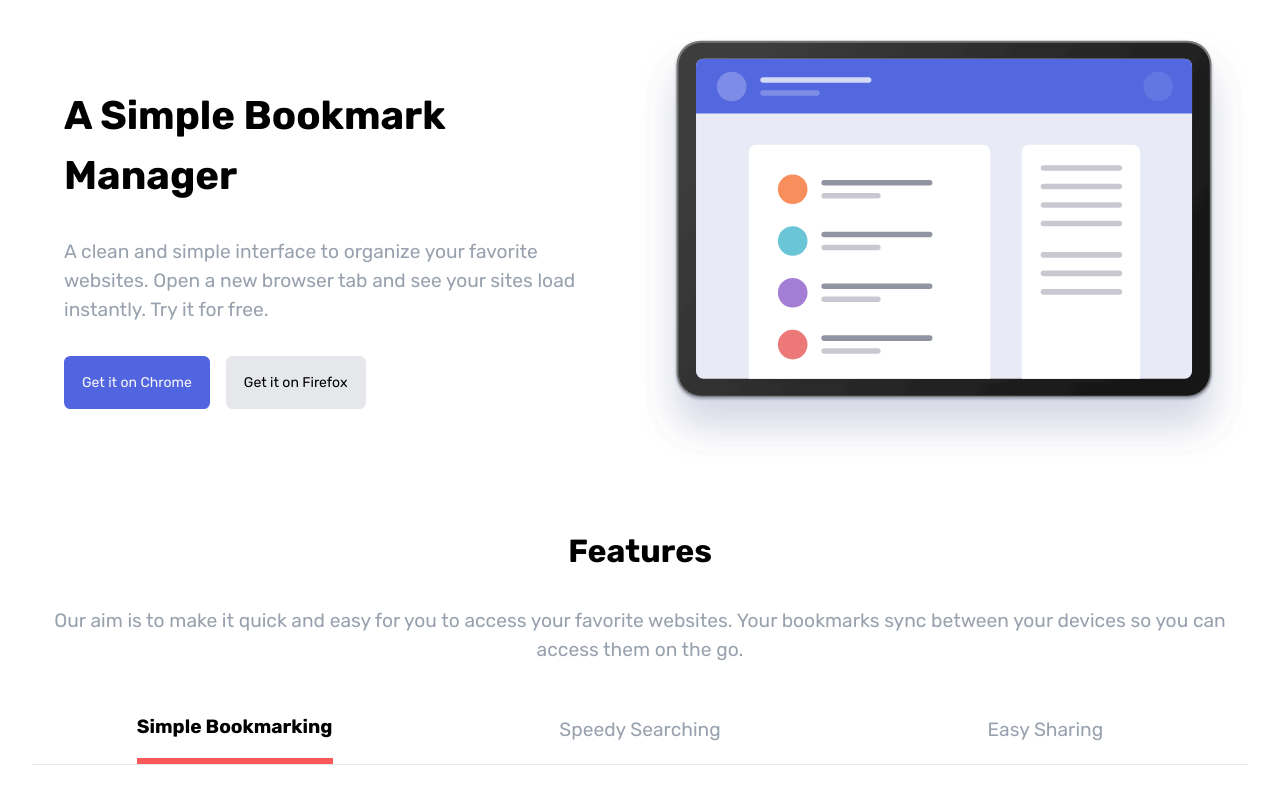
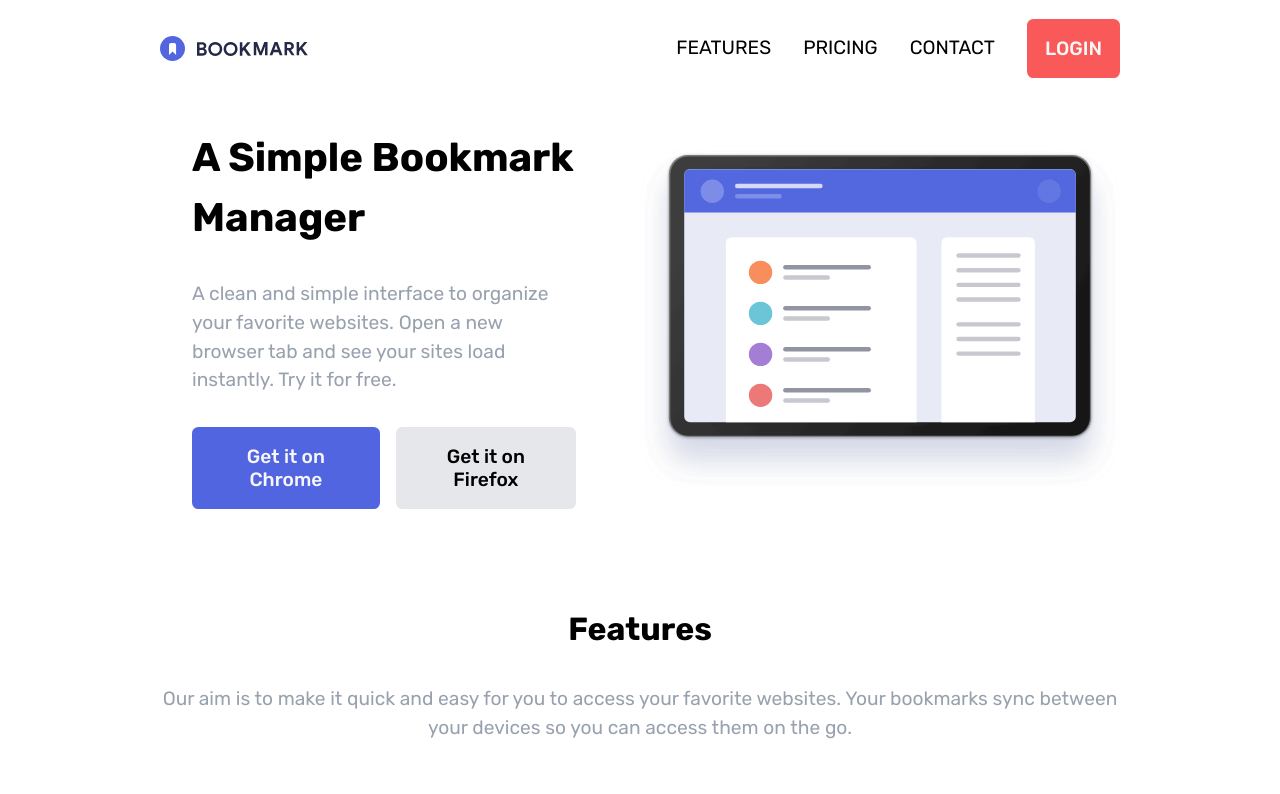
Before and after one commit to otrocadev/ita-sprint-5-bookmarks-with-angular, an Angular app: page / in a window 1280 px wide. Shown: the top 794 px of the page. Built offline with nearby package versions, Linux system fonts and the light colour scheme.

Commit message:
feat: add header component with desktop navigation menu

```diff
--- a/src/app/app.component.html
+++ b/src/app/app.component.html
@@ -1,3 +1,4 @@
+<app-header></app-header>
 <app-hero></app-hero>
 <app-features></app-features>
 <app-download-extension></app-download-extension>
--- a/src/app/app.component.ts
+++ b/src/app/app.component.ts
@@ -3,6 +3,7 @@
 import { FeaturesComponent } from './sections/features/features.component';
 import { DownloadExtensionComponent } from './sections/download-extension/download-extension.component';
 import { FaqsComponent } from './sections/faqs/faqs.component';
+import { HeaderComponent } from './sections/header/header.component';
 
 @Component({
   selector: 'app-root',
@@ -11,6 +12,7 @@
     FeaturesComponent,
     DownloadExtensionComponent,
     FaqsComponent,
+    HeaderComponent,
   ],
   templateUrl: './app.component.html',
   styleUrl: './app.component.css',
--- a/src/app/atoms/button/button.component.css
+++ b/src/app/atoms/button/button.component.css
@@ -1,7 +1,8 @@
 button {
   text-decoration: none;
   display: inline-block;
-  font-size: 14px;
+  font-weight: 500;
+  font-size: 1.2rem;
   padding: 1rem;
   border-radius: 0.4rem;
   border: 2px solid var(--principal-color);
--- /dev/null
+++ b/src/app/molecules/desktop-menu/desktop-menu.component.css
@@ -0,0 +1,15 @@
+#main-menu {
+  display: flex;
+  align-items: center;
+  justify-content: center;
+  gap: 2rem;
+
+  @media only screen and (max-width: 720px) {
+    display: none;
+  }
+
+  a {
+    text-decoration: none;
+    color: var(--text-primary-color);
+  }
+}
--- /dev/null
+++ b/src/app/molecules/desktop-menu/desktop-menu.component.html
@@ -0,0 +1,8 @@
+<nav id="main-menu">
+  <a href="#features">FEATURES</a>
+  <a href="#">PRICING</a>
+  <a href="#">CONTACT</a>
+  <a href="#" id="login-btn">
+    <app-button buttonType="secondary-btn">LOGIN</app-button>
+  </a>
+</nav>
--- /dev/null
+++ b/src/app/sections/header/header.component.css
@@ -0,0 +1,18 @@
+header {
+  position: fixed;
+  width: 100%;
+  background-color: var(--bg-color);
+  padding: 3rem 2rem;
+  display: flex;
+  align-items: center;
+  justify-content: space-between;
+  max-height: 2rem;
+  max-width: 1024px;
+  margin: auto;
+
+  @media only screen and (min-width: 720px) {
+    #bgr-logo {
+      display: none;
+    }
+  }
+}
--- /dev/null
+++ b/src/app/sections/header/header.component.html
@@ -0,0 +1,29 @@
+<header>
+  <a id="main-logo" href="#">
+    <img src="img/logo-bookmark.svg" alt="Bookmark logo for the header" />
+  </a>
+  <app-desktop-menu></app-desktop-menu>
+  <!-- <img id="bgr-logo" src="./assets/img/icon-hamburger.svg" alt="icon" /> -->
+  <!-- <div id="mobile-menu">
+    <nav>
+      <div id="hero-mobile-menu">
+        <a href="#"
+          ><img src="./assets/img/logo-bookmark-white.svg" alt=""
+        /></a>
+        <button>
+          <img id="close-menu-btn" src="./assets/img/icon-close.svg" alt="" />
+        </button>
+      </div>
+      <a href="#">FEATURES</a>
+      <a href="#">PRICING</a>
+      <a href="#">CONTACT</a>
+      <a href="#">
+        <span id="login-btn-mobile"> LOGIN </span>
+      </a>
+    </nav>
+    <div id="social">
+      <a href="#"><img src="./assets/img/icon-facebook.svg" alt="" /></a>
+      <a href="#"><img src="./assets/img/icon-twitter.svg" alt="" /></a>
+    </div>
+  </div> -->
+</header>
--- a/src/app/sections/hero/hero.component.css
+++ b/src/app/sections/hero/hero.component.css
@@ -1,5 +1,6 @@
 #hero {
   display: flex;
+  padding-top: 6rem;
   flex-direction: column-reverse;
   justify-content: center;
   align-items: center;
--- a/src/app/sections/hero/hero.component.html
+++ b/src/app/sections/hero/hero.component.html
@@ -10,5 +10,5 @@
       <app-button buttonType="terciary-btn">Get it on Firefox</app-button>
     </div>
   </div>
-  <img src="img/illustration-hero.svg" alt="" />
+  <img src="img/illustration-hero.svg" alt="Hero image" />
 </section>
--- a/src/styles.css
+++ b/src/styles.css
@@ -5,6 +5,7 @@
   --text-primary-color: #010101;
   --text-secondary-color: #f7f7f7;
   --text-terciary-color: #98a1ae;
+  --bg-color: #fff;
 }
 
 @font-face {
@@ -29,6 +30,8 @@
   line-height: 1.5;
   -webkit-font-smoothing: antialiased;
   text-wrap: pretty;
+  max-width: 1024px;
+  margin: auto;
 }
 
 img,
```
Also changed, not shown: src/app/molecules/desktop-menu/desktop-menu.component.ts (added, +10 -0 lines), src/app/sections/header/header.component.ts (added, +11 -0 lines), 2 other files (tests, documents, lock files or other folders).
